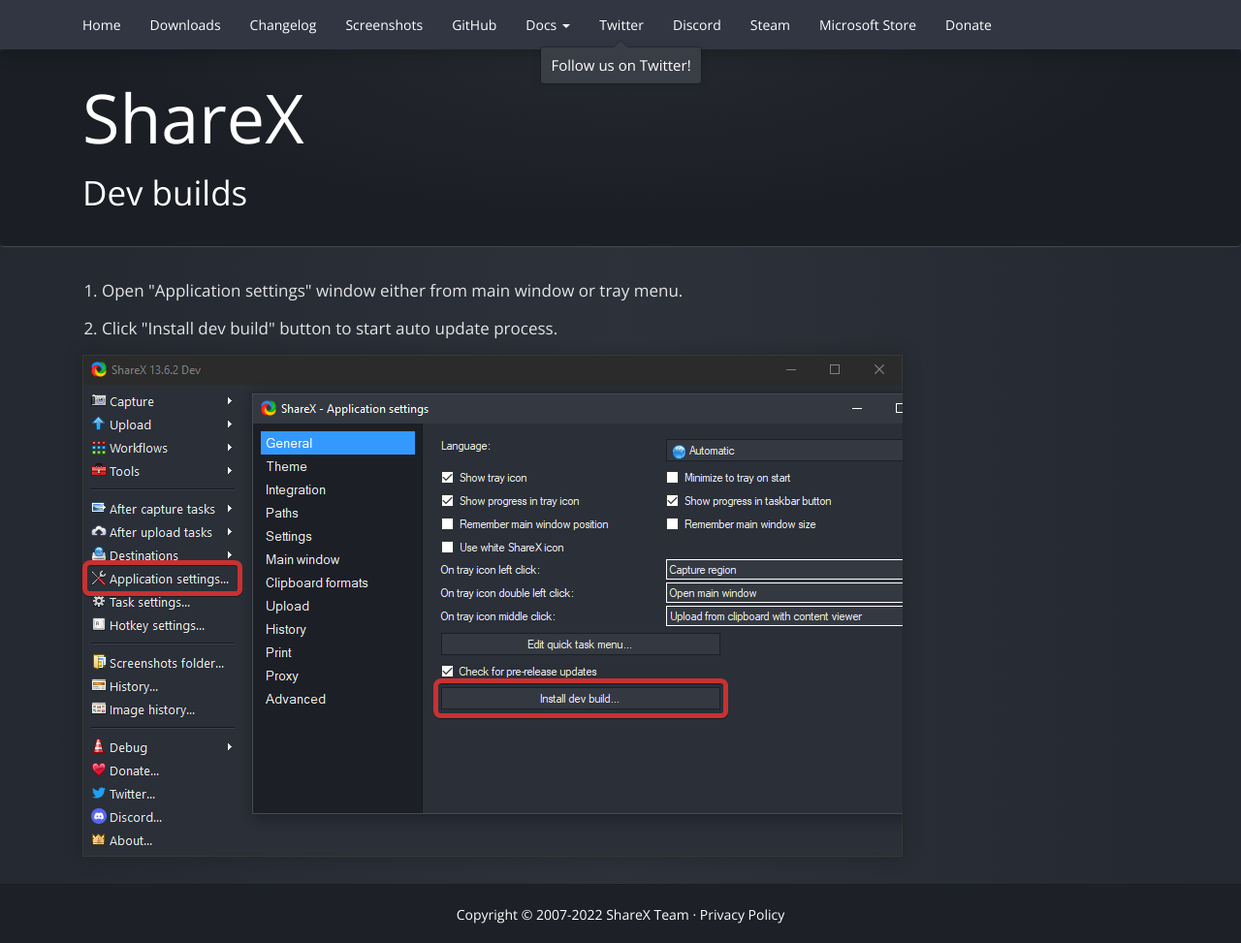
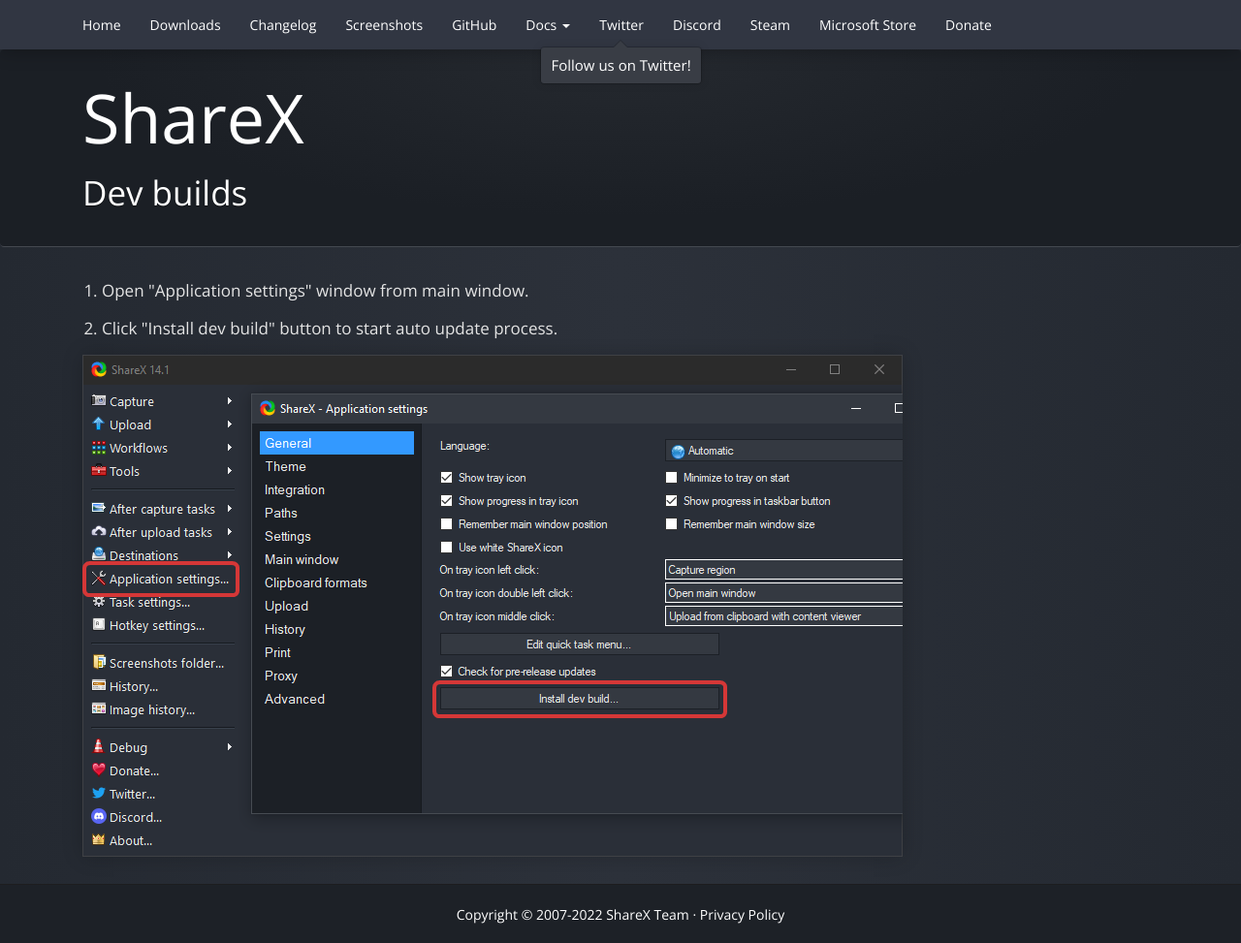
Before and after one commit to ShareX/sharex.github.io, a Jekyll site: the page built from docs/dev-builds.md, in a window 1280 px wide. Shown: the whole page at 97% size. Built offline with Jekyll 4.4.1, drawn with Linux system fonts in a browser that asks for light colours.

Commit message:
Update dev builds page

```diff
--- a/docs/dev-builds.md
+++ b/docs/dev-builds.md
@@ -3,7 +3,7 @@
 title: Dev builds
 ---
 
-1. Open "Application settings" window either from main window or tray menu.
+1. Open "Application settings" window from main window.
 
 2. Click "Install dev build" button to start auto update process.
 
```
Also changed, not shown: img/ScreenshotDevBuilds.png.
